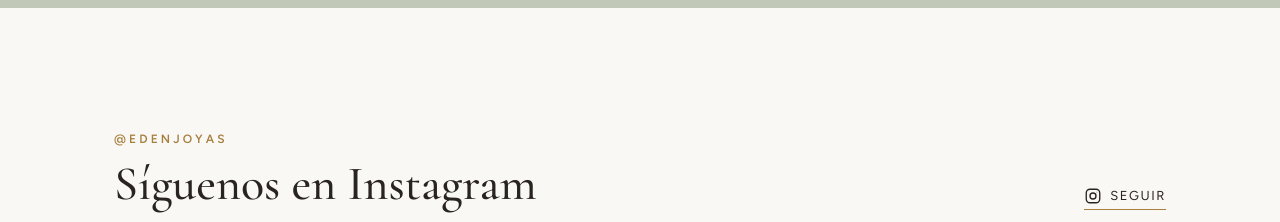
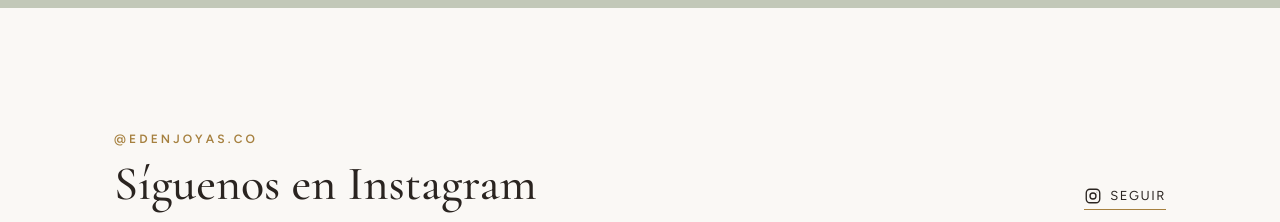
Before and after one commit to rickypatron74-lab/eden-joyas, a Next.js app: page / in a window 1280 px wide. Shown: the part 8960-9182 px from the top of the page. Built offline with nearby package versions, Linux system fonts and the light colour scheme.

Commit message:
fix: correct Instagram handle to edenjoyas.co

```diff
--- a/components/Sections.tsx
+++ b/components/Sections.tsx
@@ -45,10 +45,10 @@
       <div style={{ maxWidth: 1180, margin: "0 auto", padding: "0 clamp(20px,5vw,64px)" }}>
         <div style={{ display: "flex", flexWrap: "wrap", alignItems: "flex-end", justifyContent: "space-between", gap: 16, marginBottom: 28 }}>
           <div>
-            <span style={{ fontSize: 12, letterSpacing: ".26em", textTransform: "uppercase", color: "var(--gold)", fontWeight: 600 }}>@edenjoyas</span>
+            <span style={{ fontSize: 12, letterSpacing: ".26em", textTransform: "uppercase", color: "var(--gold)", fontWeight: 600 }}>@edenjoyas.co</span>
             <h2 style={{ fontFamily: "var(--serif)", fontWeight: 500, fontSize: "clamp(30px,4vw,48px)", lineHeight: 1.05, margin: "12px 0 0" }}>Síguenos en Instagram</h2>
           </div>
-          <a href="https://instagram.com/edenjoyas" target="_blank" rel="noopener noreferrer" aria-label="Síguenos en Instagram" style={{ display: "inline-flex", alignItems: "center", gap: 8, fontSize: 13, letterSpacing: ".12em", textTransform: "uppercase", color: "var(--ink)", borderBottom: "1px solid var(--gold)", paddingBottom: 4 }}>
+          <a href="https://instagram.com/edenjoyas.co" target="_blank" rel="noopener noreferrer" aria-label="Síguenos en Instagram" style={{ display: "inline-flex", alignItems: "center", gap: 8, fontSize: 13, letterSpacing: ".12em", textTransform: "uppercase", color: "var(--ink)", borderBottom: "1px solid var(--gold)", paddingBottom: 4 }}>
             <svg width="18" height="18" viewBox="0 0 24 24" fill="none" stroke="currentColor" strokeWidth="1.8" strokeLinecap="round" strokeLinejoin="round" aria-hidden="true">
               <rect x="3" y="3" width="18" height="18" rx="5" />
               <circle cx="12" cy="12" r="4" />
@@ -141,7 +141,7 @@
           <div style={{ display: "flex", gap: "clamp(32px,6vw,80px)", flexWrap: "wrap" }}>
             <FooterCol title="Tienda" links={[["Colección", "/#coleccion"], ["Oro 18k", "/#materiales"], ["Opiniones", "/#opiniones"]]} />
             <FooterCol title="Ayuda" links={[["Preguntas frecuentes", "/#preguntas-frecuentes"], ["Envíos y garantía", "#"], ["Guía de tallas", "#"]]} />
-            <FooterCol title="Síguenos" links={[["Instagram", "https://instagram.com/edenjoyas"], ["WhatsApp", "https://wa.me/573000000000"], ["TikTok", "#"]]} />
+            <FooterCol title="Síguenos" links={[["Instagram", "https://instagram.com/edenjoyas.co"], ["WhatsApp", "https://wa.me/573000000000"], ["TikTok", "#"]]} />
           </div>
         </div>
         <div style={{ display: "flex", flexWrap: "wrap", gap: 12, justifyContent: "space-between", marginTop: "clamp(36px,5vw,56px)", paddingTop: 24, borderTop: "1px solid rgba(250,248,245,.16)", fontSize: 12, letterSpacing: ".04em" }}>
```
